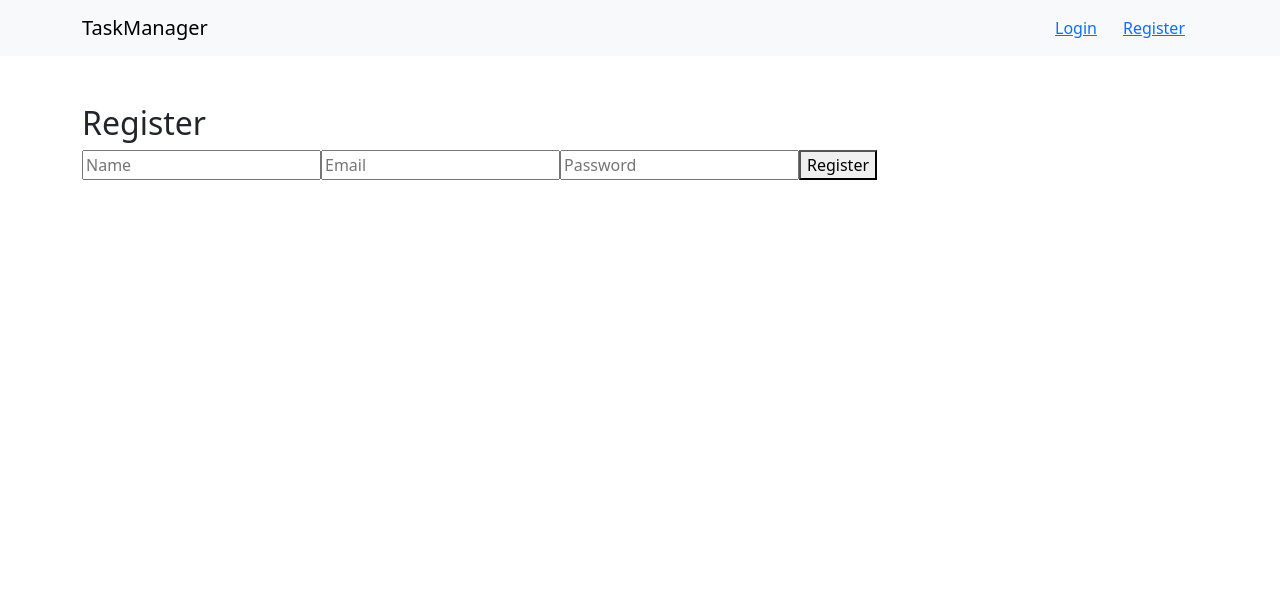
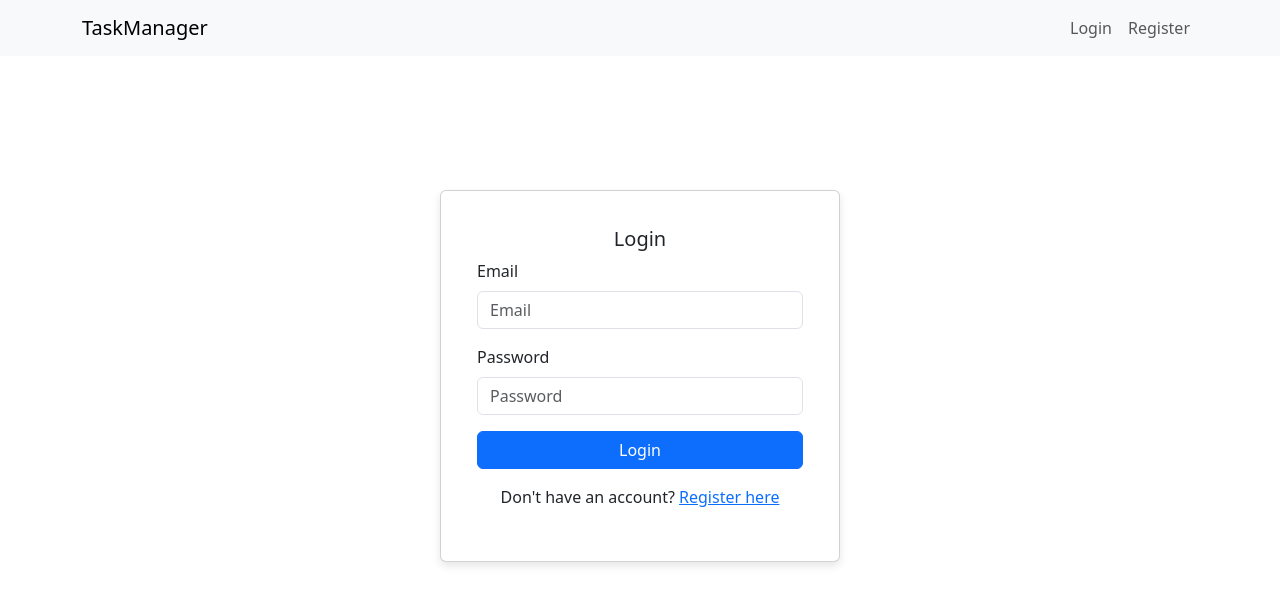
Before and after one commit to M-Strzelecki/TaskManagement, a React (Create React App) app in the folder frontend/: page /register in a window 1280 px wide. Shown: the top 604 px of the page. Built offline with nearby package versions, Linux system fonts and the light colour scheme.

Commit message:
Enhance login and register form layout

```diff
--- a/frontend/src/App.js
+++ b/frontend/src/App.js
@@ -8,15 +8,18 @@ import WelcomeScreen from './components/WelcomeScreen';
 import { AuthContext } from './context/AuthContext';
 
 const App = () => {
-  const { user, logout } = useContext(AuthContext);
-  const [isLogin, setIsLogin] = useState(true);
+  const { user, logout } = React.useContext(AuthContext);
+  const [isLogin, setIsLogin] = useState(true); // State to toggle between login and register forms
 
   return (
     <Router>
       <div className="container-fluid p-0">
+        {/* Navbar */}
         <nav className="navbar navbar-expand-lg navbar-light bg-light">
           <div className="container">
-            <Link className="navbar-brand" to="/">TaskManager</Link>
+            <Link className="navbar-brand" to="/">
+              TaskManager
+            </Link>
             <div className="collapse navbar-collapse" id="navbarNav">
               <ul className="navbar-nav ms-auto">
                 {user ? (
@@ -31,10 +34,10 @@ const App = () => {
                 ) : (
                   <>
                     <li className="nav-item">
-                      <button className="btn btn-link" onClick={() => setIsLogin(true)}>Login</button>
+                      <a className="nav-link" href="#" onClick={() => setIsLogin(true)}>Login</a>
                     </li>
                     <li className="nav-item">
-                      <button className="btn btn-link" onClick={() => setIsLogin(false)}>Register</button>
+                      <a className="nav-link" href="#" onClick={() => setIsLogin(false)}>Register</a>
                     </li>
                   </>
                 )}
@@ -43,14 +46,39 @@ const App = () => {
           </div>
         </nav>
 
+        {/* Card for Login or Register */}
+        <div className="d-flex justify-content-center align-items-center" style={{ height: '80vh' }}>
+          <div className="card" style={{ width: '400px' }}>
+            <div className="card-body">
+              {isLogin ? (
+                <>
+                  <h5 className="card-title text-center">Login</h5>
+                  <Login />
+                  <div className="text-center mt-3">
+                    <p>Don't have an account? <a href="#" onClick={() => setIsLogin(false)}>Register here</a></p>
+                  </div>
+                </>
+              ) : (
+                <>
+                  <h5 className="card-title text-center">Register</h5>
+                  <Register />
+                  <div className="text-center mt-3">
+                    <p>Already have an account? <a href="#" onClick={() => setIsLogin(true)}>Login here</a></p>
+                  </div>
+                </>
+              )}
+            </div>
+          </div>
+        </div>
+
         <div className="container mt-5">
           <Routes>
-            <Route path="/welcome" element={user ? <WelcomeScreen /> : <Navigate to="/login" />} />
-            <Route path="/login" element={<Login />} />
-            <Route path="/register" element={<Register />} />
+            {/* <Route path="/welcome" element={user ? <WelcomeScreen /> : <Navigate to="/login" />} /> */}
+            {/* <Route path="/login" element={<Login />} /> */}
+            {/* <Route path="/register" element={<Register />} /> */}
             <Route path="/tasks" element={user ? <TaskList /> : <Navigate to="/login" />} />
             <Route path="/profile" element={user ? <Profile /> : <Navigate to="/login" />} />
-            <Route path="*" element={<Navigate to="/welcome" />} />
+            {/* <Route path="*" element={<Navigate to="/welcome" />} /> */}
           </Routes>
         </div>
       </div>
--- a/frontend/src/components/Login.js
+++ b/frontend/src/components/Login.js
@@ -31,27 +31,33 @@ const Login = () => {
   };
 
   return (
-    <div>
-      <h2>Login</h2>
-      {error && <p style={{ color: 'red' }}>{error}</p>}
-      <form onSubmit={handleSubmit}>
+    <form onSubmit={handleSubmit}>
+      <div className="mb-3">
+        <label htmlFor="email" className="form-label">Email</label>
         <input
           type="email"
+          className="form-control"
+          id="email"
           placeholder="Email"
           value={email}
           onChange={(e) => setEmail(e.target.value)}
           required
         />
+      </div>
+      <div className="mb-3">
+        <label htmlFor="password" className="form-label">Password</label>
         <input
           type="password"
+          className="form-control"
+          id="password"
           placeholder="Password"
           value={password}
           onChange={(e) => setPassword(e.target.value)}
           required
         />
-        <button type="submit">Login</button>
-      </form>
-    </div>
+      </div>
+      <button type="submit" className="btn btn-primary w-100">Login</button>
+    </form>
   );
 };
 
--- a/frontend/src/components/Register.js
+++ b/frontend/src/components/Register.js
@@ -32,34 +32,45 @@ const Register = () => {
   };
 
   return (
-    <div>
-      <h2>Register</h2>
-      {error && <p style={{ color: 'red' }}>{error}</p>}
-      <form onSubmit={handleSubmit}>
+    <form onSubmit={handleSubmit}>
+      <div className="mb-3">
+        <label htmlFor="name" className="form-label">Name</label>
         <input
           type="text"
+          className="form-control"
+          id="name"
           placeholder="Name"
           value={name}
           onChange={(e) => setName(e.target.value)}
           required
         />
+      </div>
+      <div className="mb-3">
+        <label htmlFor="email" className="form-label">Email</label>
         <input
           type="email"
+          className="form-control"
+          id="email"
           placeholder="Email"
           value={email}
           onChange={(e) => setEmail(e.target.value)}
           required
         />
+      </div>
+      <div className="mb-3">
+        <label htmlFor="password" className="form-label">Password</label>
         <input
           type="password"
+          className="form-control"
+          id="password"
           placeholder="Password"
           value={password}
           onChange={(e) => setPassword(e.target.value)}
           required
         />
-        <button type="submit">Register</button>
-      </form>
-    </div>
+      </div>
+      <button type="submit" className="btn btn-primary w-100">Register</button>
+    </form>
   );
 };
 
```
